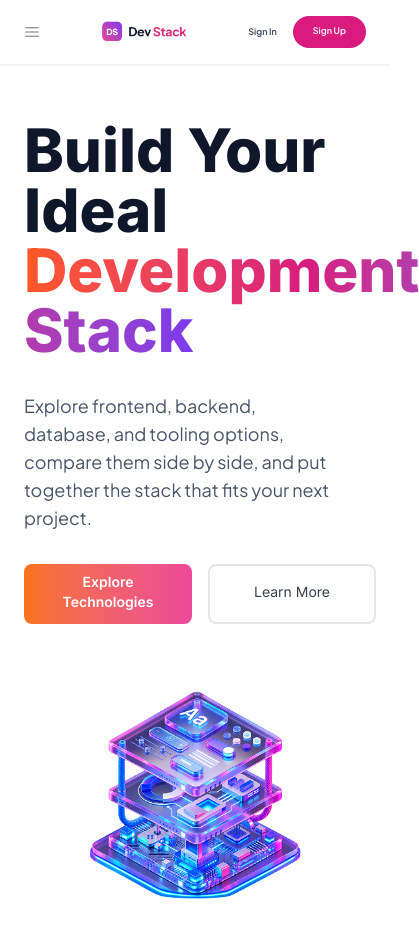
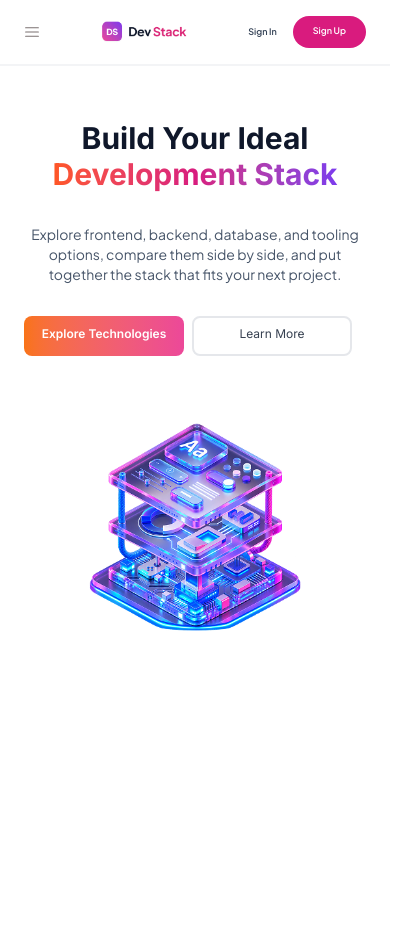
Before and after one commit to Sajid-arch/Assignment-5, a React (Vite) app: page / in a window 390 px wide. Shown: the top 938 px of the page, 419 px wide, since content can reach past the window. After the commit the page ends 844 px from the top, so only its background shows below. Built offline with nearby package versions, Linux system fonts and the light colour scheme.

Commit message:
Updated Hero Section Responsiveness

```diff
--- a/src/components/Hero.tsx
+++ b/src/components/Hero.tsx
@@ -2,16 +2,16 @@ import heroImg from '../assets/banner-stack.png'
 
 const Hero = () => {
     return (
-        <section className="py-30 px-6 md:px-30 font-inter">
+        <section className="pt-30 pb-15 px-6 md:px-30 font-inter">
             <div className="container mx-auto grid grid-cols-1 md:grid-cols-2">
                 <div className='flex flex-col justify-center items-start space-y-8'>
-                    <h2 className='text-6xl text-[#0F172A] font-extrabold'>Build Your Ideal <span className='bg-clip-text text-transparent bg-linear-to-r from-[#FF5722] from-0% via-[#D81B7E] via-50% to-[#7C3AED] to-100%'>Development Stack</span></h2>
-                    <p className='font-normal font-jakarta text-[#475569] text-lg w-9/10'>Explore frontend, backend, database, and tooling options,
+                    <h2 className='text-3xl font-bold text-center md:text-left md:text-6xl text-[#0F172A] md:font-extrabold'>Build Your Ideal <span className='bg-clip-text text-transparent bg-linear-to-r from-[#FF5722] from-0% via-[#D81B7E] via-50% to-[#7C3AED] to-100%'>Development Stack</span></h2>
+                    <p className='font-normal font-jakarta text-[#475569] text-sm text-center md:text-lg md:text-left md:w-9/10'>Explore frontend, backend, database, and tooling options,
                         compare them side by side, and put together the stack that fits your
                         next project.</p>
-                    <div className='flex flew-row gap-4'>
-                        <button className=' min-w-42 min-h-10 font-semibold text-sm text-white px-4 pt-2 pb-3 rounded-lg bg-linear-to-r from-[#F97316] from-0% to-[#EC4899] to-100%'>Explore Technologies</button>
-                        <button className='border-2 min-w-42 min-h-10 px-4 pt-2 pb-3 rounded-lg font-normal text-[#374151] text-sm border-[#E5E7EB]'>Learn More</button>
+                    <div className='flex flex-row items-center justify-center flew-row gap-2 md:gap-4'>
+                        <button className='min-w-40 h-10 font-semibold text-xs md:text-sm text-white px-4 pt-2 pb-3 rounded-lg bg-linear-to-r from-[#F97316] from-0% to-[#EC4899] to-100%'>Explore Technologies</button>
+                        <button className='border-2 min-w-40 h-10 px-4 pt-2 pb-3 rounded-lg font-normal text-[#374151] text-xs md:text-sm border-[#E5E7EB]'>Learn More</button>
                     </div>
                 </div>
                 <div className='flex justify-center items-center'>
```
